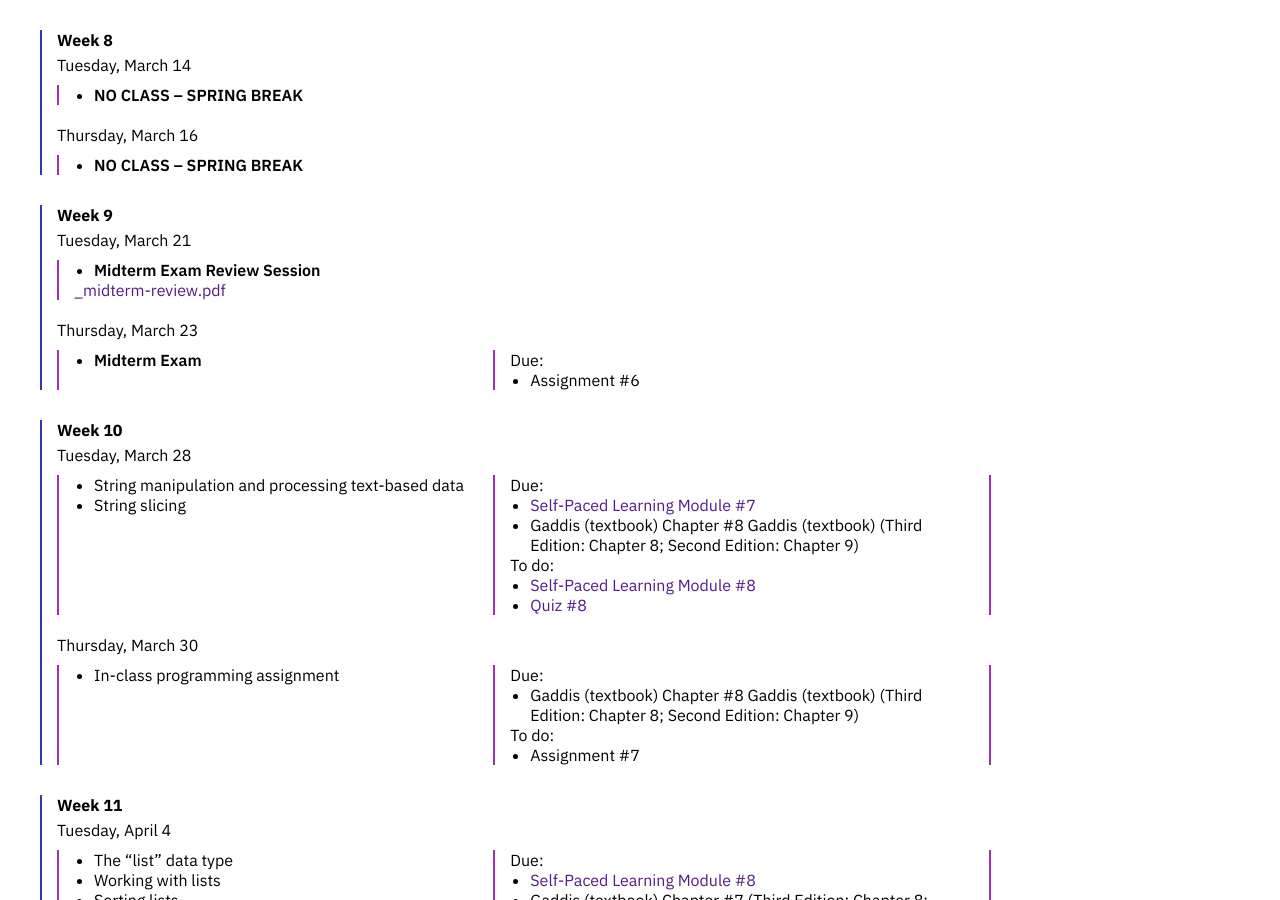
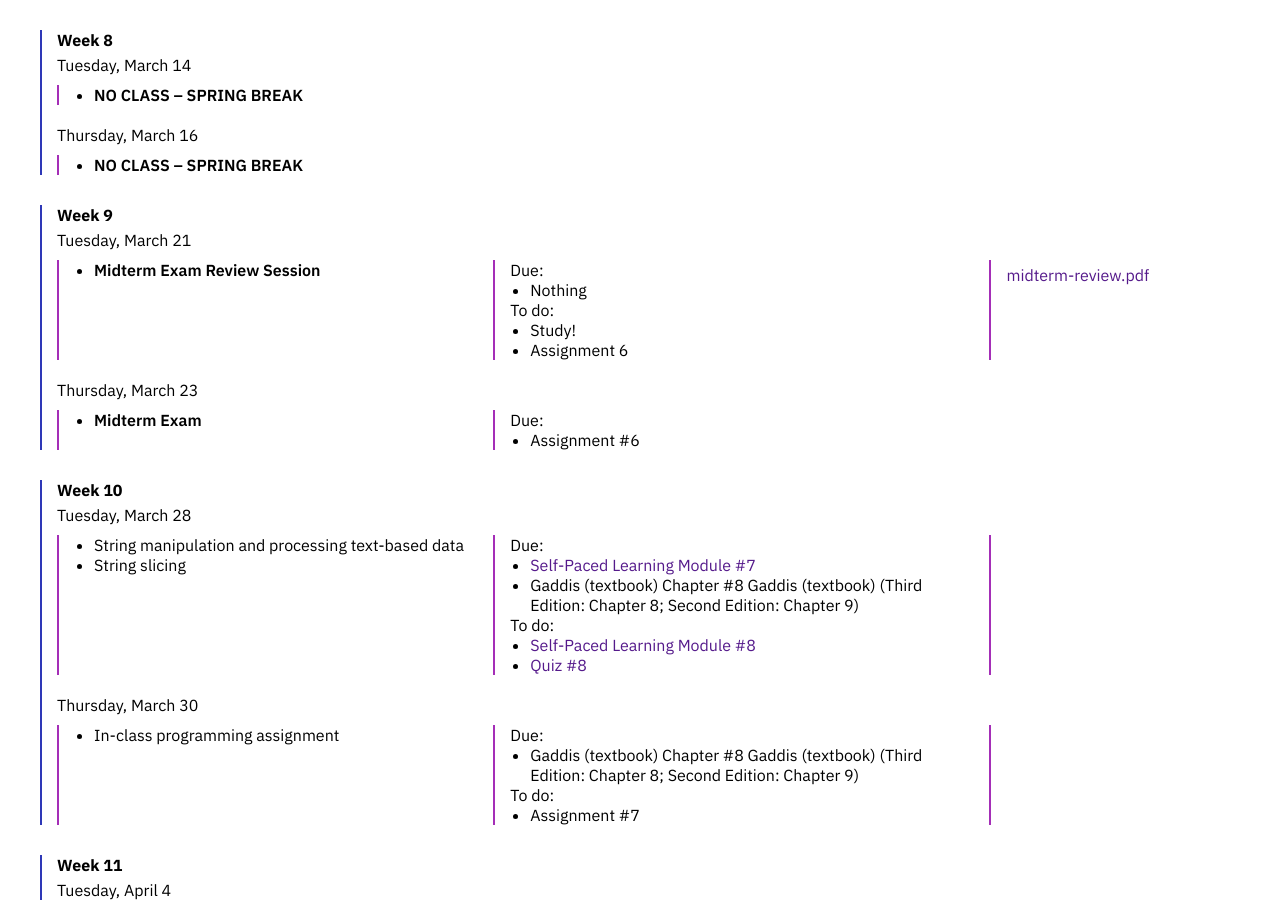
Before and after one commit to emilydidthis/CSCI-UA.0002-Spring23, a Jekyll site: the page built from schedule-TR.markdown, in a window 1280 px wide and 900 px high, scrolled down 3025 px. Built offline with Jekyll 4.4.1, drawn with Linux system fonts in a browser that asks for light colours.

```diff
--- a/schedule-TR.markdown
+++ b/schedule-TR.markdown
@@ -451,6 +451,7 @@ To do:
 </div>
 
 
+
 <!-- ------------------------------------------------ -->
 ## Week 8
 Tuesday, March 14
@@ -480,10 +481,23 @@ Tuesday, March 21
 
 ### Topics
 - **Midterm Exam Review Session**
+</div>
 
-<a href="{{ site.url }}{{ site.baseurl }}/assets/slides-TR/_midterm-review.pdf">_midterm-review.pdf</a>
+<div class="week-column assigned" markdown="1">
 
+### Assigned
+Due:
+- Nothing
 
+To do:
+- Study!
+- Assignment 6
+</div>
+
+<div class="week-column materials" markdown="1">
+
+### Materials
+<a href="{{ site.url }}{{ site.baseurl }}/assets/slides/midterm-review.pdf">midterm-review.pdf</a>
 </div>
 </div>
 
```
Also changed, not shown: schedule-MW.markdown (+15 -3 lines), 3 other files.
